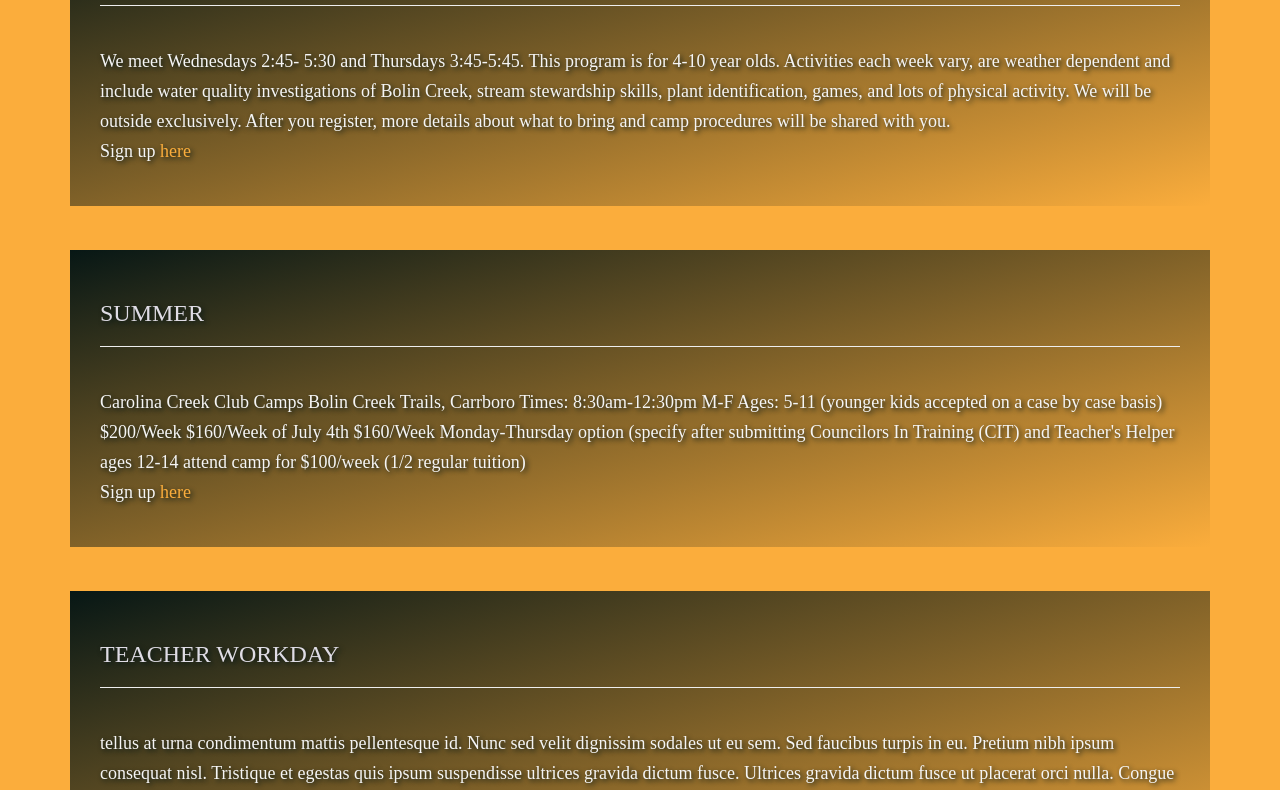
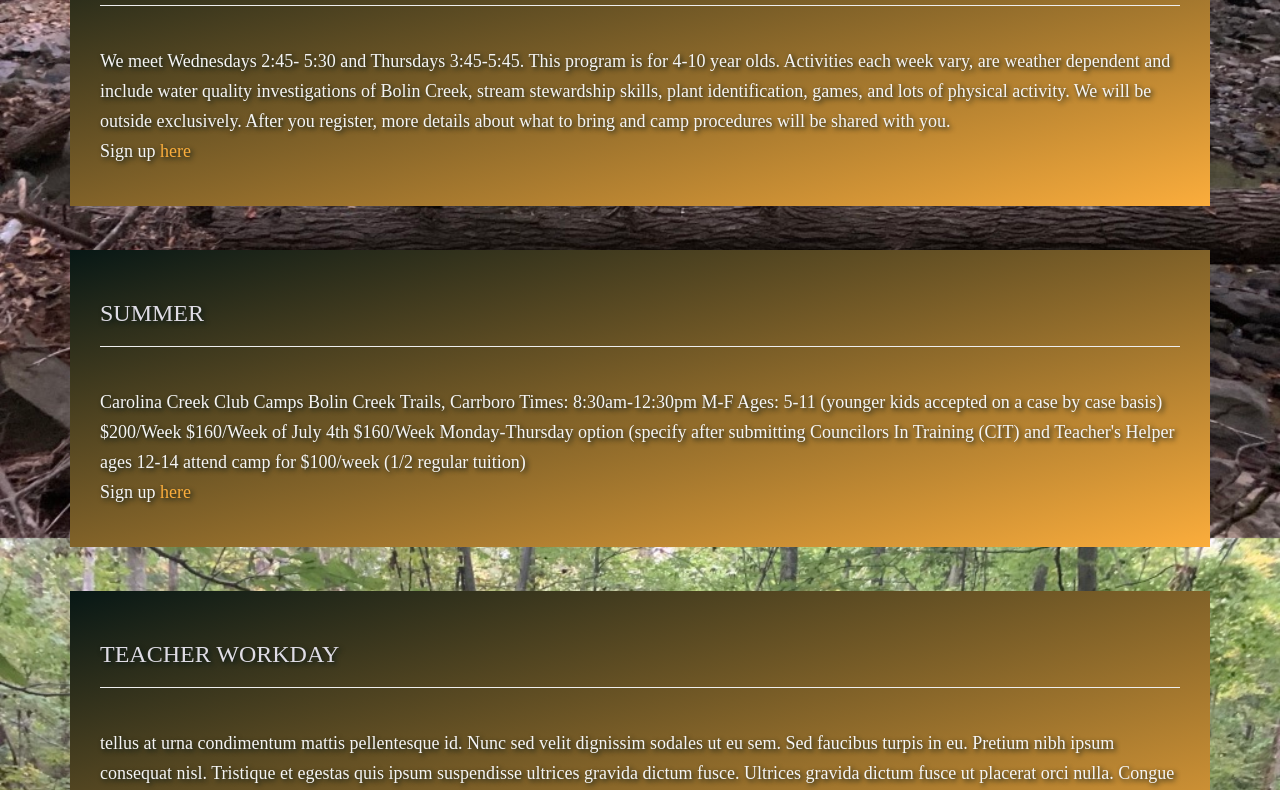
Before and after one commit to BillBixby34/CCStart, a plain HTML site: page SignUp.html in a window 1280 px wide. Shown: the part 422-1212 px from the top of the page. Drawn offline with nearby package versions, Linux system fonts and the light colour scheme.

Commit message:
updated sign up page background

```diff
--- a/assets/styles.css
+++ b/assets/styles.css
@@ -172,6 +172,14 @@
 
 /* --------- Sign Up Page -----------*/
 
+body#sign-up {
+  background-image: url("../assets/picsForWebsite/bg03.jpg");
+  height: auto;
+  background-attachment: fixed;
+  background-position: center;
+  background-repeat: no-repeat;
+  background-size: cover;
+}
 /*opposite of .about-staff*/
 .session-info {
   background-image: linear-gradient(to bottom right, #071715, #fbad3c);
```
Also changed, not shown: assets/picsForWebsite/bg03.jpg (added).
